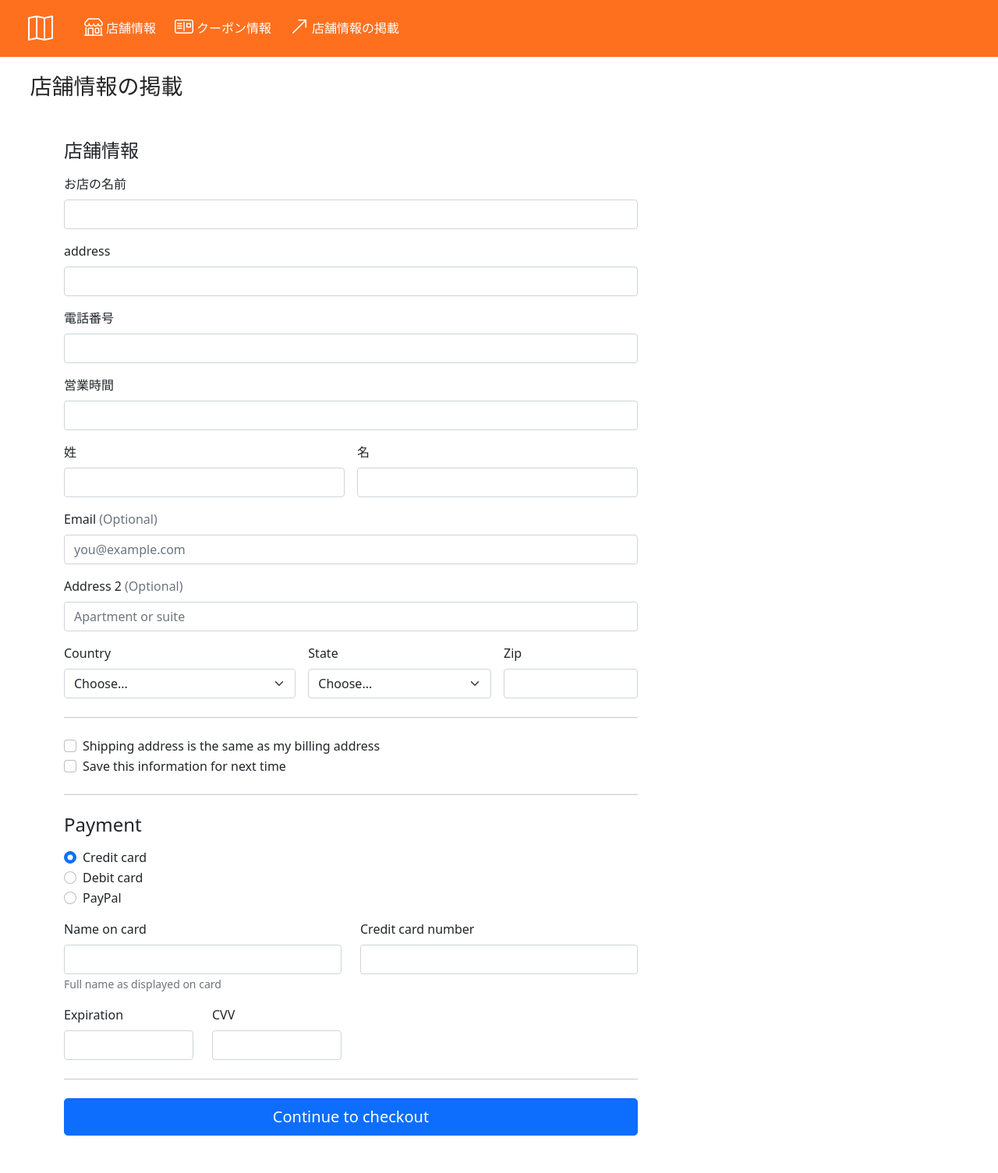
After one commit to Konippi/biprogy_hackathon, a Flask app: template frontend/templates/form/form.html in a window 1280 px wide. The commit adds this page. Shown: the whole page at 78% size. Run offline with Flask 3, Linux system fonts and the light colour scheme; the template is opened without the code that fills it, so the values that code supplies are empty.

Commit message:
listとheaderの修正と店舗情報をformで作成するページの新規作成

```diff
--- a/frontend/templates/components/header.html
+++ b/frontend/templates/components/header.html
@@ -19,6 +19,12 @@
               <span class="text-white ms-1">クーポン情報</span>
             </a>
           </li>
+          <li class="nav-item">
+            <a class="nav-link ms-2 d-flex align-items-center" href="/form">
+              <i class="bi bi-arrow-up-right h4 text-white pt-1"></i>
+              <span class="text-white ms-1">店舗情報の掲載</span>
+            </a>
+          </li>
         </ul>
       </div>
     </div>
--- /dev/null
+++ b/frontend/templates/form/form.html
@@ -0,0 +1,185 @@
+{% extends "components/layout.html" %}
+{% block subtitle %}
+<div class="position-relative fs-3 black pt-3" style="left: 3vw">店舗情報の掲載</div>
+{% endblock %}{% block contents %}
+
+<div class="col-md-7 col-lg-8">
+  <h4 class="mb-3">店舗情報</h4>
+  <form class="needs-validation" novalidate>
+    <div class="row g-3">
+
+      <!-- 店名を入力 -->
+      <div class="col-12">
+        <label for="" class="form-label">お店の名前</label>
+        <input type="text" class="form-control" id="" placeholder="" required>
+        <div class="invalid-feedback">
+          必須の項目です。
+        </div>
+      </div>
+
+      <div class="col-12">
+        <label for="address" class="form-label">address</label>
+        <div class="input-group has-validation">
+          <input type="text" class="form-control" id="address" placeholder="" required>
+        <div class="invalid-feedback">
+            必須の項目です。
+          </div>
+        </div>
+      </div>
+
+      <!-- 電話番号の入力 -->
+      <div class="col-12">
+        <label for="" class="form-label">電話番号</label>
+        <div class="input-group has-validation">
+          <input type="text" class="form-control" id="" placeholder="" required>
+        <div class="invalid-feedback">
+            必須の項目です。
+          </div>
+        </div>
+      </div>
+
+      <!-- 営業時間の入力 -->
+      <div class="col-12">
+        <label for="" class="form-label">営業時間</label>
+        <div class="input-group has-validation">
+          <input type="text" class="form-control" id="" placeholder="" required>
+        <div class="invalid-feedback">
+            必須の項目です。
+          </div>
+        </div>
+      </div>
+
+      <!-- 名前の入力 -> いる？ -->
+      <div class="col-sm-6">
+        <label for="firstName" class="form-label">姓</label>
+        <input type="text" class="form-control" id="firstName" placeholder="" value="" required>
+        <div class="invalid-feedback">
+          Valid first name is required.
+        </div>
+      </div>
+      <div class="col-sm-6">
+        <label for="lastName" class="form-label">名</label>
+        <input type="text" class="form-control" id="lastName" placeholder="" value="" required>
+        <div class="invalid-feedback">
+          Valid last name is required.
+        </div>
+      </div>
+
+      <div class="col-12">
+        <label for="email" class="form-label">Email <span class="text-muted">(Optional)</span></label>
+        <input type="email" class="form-control" id="email" placeholder="you@example.com">
+        <div class="invalid-feedback">
+          Please enter a valid email address for shipping updates.
+        </div>
+      </div>
+
+
+      <div class="col-12">
+        <label for="address2" class="form-label">Address 2 <span class="text-muted">(Optional)</span></label>
+        <input type="text" class="form-control" id="address2" placeholder="Apartment or suite">
+      </div>
+
+      <div class="col-md-5">
+        <label for="country" class="form-label">Country</label>
+        <select class="form-select" id="country" required>
+          <option value="">Choose...</option>
+          <option>United States</option>
+        </select>
+        <div class="invalid-feedback">
+          Please select a valid country.
+        </div>
+      </div>
+
+      <div class="col-md-4">
+        <label for="state" class="form-label">State</label>
+        <select class="form-select" id="state" required>
+          <option value="">Choose...</option>
+          <option>California</option>
+        </select>
+        <div class="invalid-feedback">
+          Please provide a valid state.
+        </div>
+      </div>
+
+      <div class="col-md-3">
+        <label for="zip" class="form-label">Zip</label>
+        <input type="text" class="form-control" id="zip" placeholder="" required>
+        <div class="invalid-feedback">
+          Zip code required.
+        </div>
+      </div>
+    </div>
+
+    <hr class="my-4">
+
+    <div class="form-check">
+      <input type="checkbox" class="form-check-input" id="same-address">
+      <label class="form-check-label" for="same-address">Shipping address is the same as my billing address</label>
+    </div>
+
+    <div class="form-check">
+      <input type="checkbox" class="form-check-input" id="save-info">
+      <label class="form-check-label" for="save-info">Save this information for next time</label>
+    </div>
+
+    <hr class="my-4">
+
+    <h4 class="mb-3">Payment</h4>
+
+    <div class="my-3">
+      <div class="form-check">
+        <input id="credit" name="paymentMethod" type="radio" class="form-check-input" checked required>
+        <label class="form-check-label" for="credit">Credit card</label>
+      </div>
+      <div class="form-check">
+        <input id="debit" name="paymentMethod" type="radio" class="form-check-input" required>
+        <label class="form-check-label" for="debit">Debit card</label>
+      </div>
+      <div class="form-check">
+        <input id="paypal" name="paymentMethod" type="radio" class="form-check-input" required>
+        <label class="form-check-label" for="paypal">PayPal</label>
+      </div>
+    </div>
+
+    <div class="row gy-3">
+      <div class="col-md-6">
+        <label for="cc-name" class="form-label">Name on card</label>
+        <input type="text" class="form-control" id="cc-name" placeholder="" required>
+        <small class="text-muted">Full name as displayed on card</small>
+        <div class="invalid-feedback">
+          Name on card is required
+        </div>
+      </div>
+
+      <div class="col-md-6">
+        <label for="cc-number" class="form-label">Credit card number</label>
+        <input type="text" class="form-control" id="cc-number" placeholder="" required>
+        <div class="invalid-feedback">
+          Credit card number is required
+        </div>
+      </div>
+
+      <div class="col-md-3">
+        <label for="cc-expiration" class="form-label">Expiration</label>
+        <input type="text" class="form-control" id="cc-expiration" placeholder="" required>
+        <div class="invalid-feedback">
+          Expiration date required
+        </div>
+      </div>
+
+      <div class="col-md-3">
+        <label for="cc-cvv" class="form-label">CVV</label>
+        <input type="text" class="form-control" id="cc-cvv" placeholder="" required>
+        <div class="invalid-feedback">
+          Security code required
+        </div>
+      </div>
+    </div>
+
+    <hr class="my-4">
+
+    <button class="w-100 btn btn-primary btn-lg" type="submit">Continue to checkout</button>
+  </form>
+</div>
+
+{% endblock %}
--- a/frontend/templates/shop/list.html
+++ b/frontend/templates/shop/list.html
@@ -16,9 +16,6 @@
       <p class="card-text text-center">店舗詳細</p>
       <div class="d-flex justify-content-between align-items-center">
         <div class="btn-group mx-auto">
-          <button type="button" class="btn btn-sm btn-outline-secondary">
-            見る
-          </button>
           <a href="/shop" class="btn btn-sm btn-outline-secondary" role="button" data-bs-toggle="button" aria-pressed="true">見る</a>
         </div>
       </div>
```
